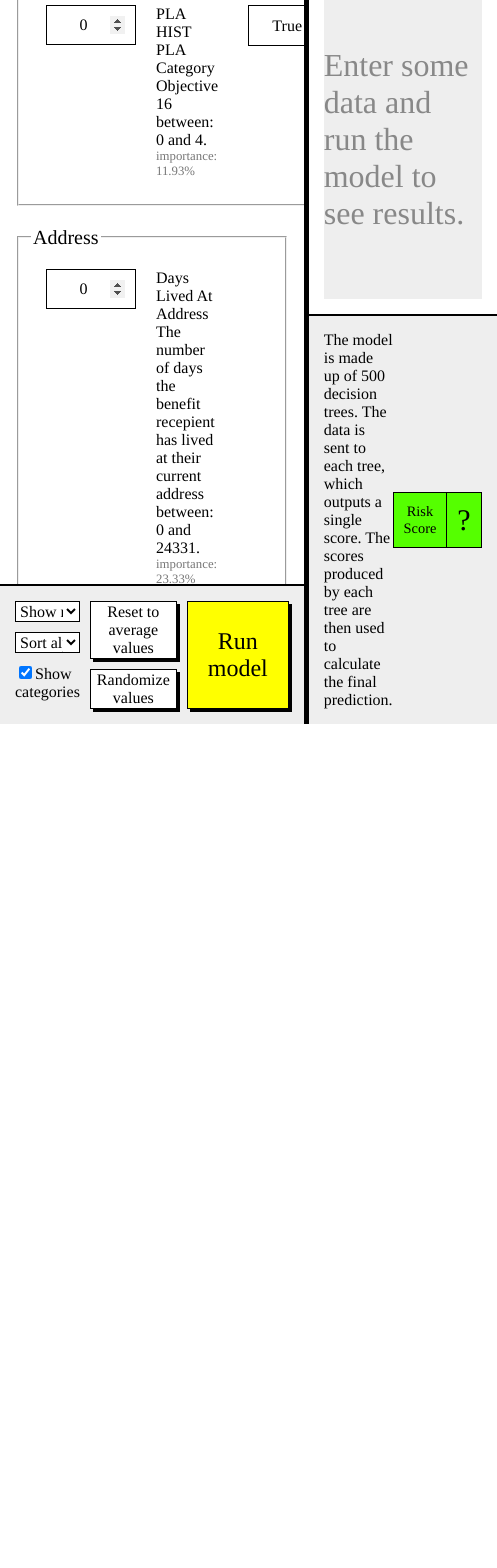
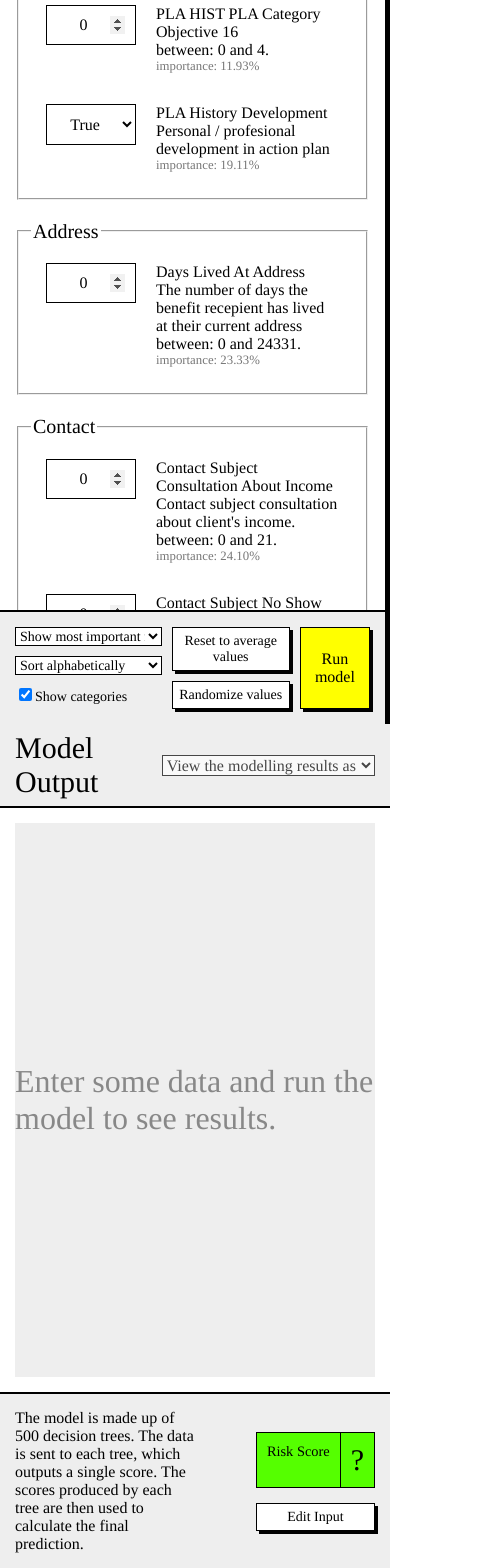
Before and after one commit to gheghi18/rotterdam-front, a Svelte app: page / in a window 390 px wide. Shown: the part 120-1688 px from the top of the page, 497 px wide, since content can reach past the window. Before the commit the page ends 844 px from the top, so only its background shows below. Built offline with nearby package versions, Linux system fonts and the light colour scheme.

Commit message:
basic mobile styles

```diff
--- a/src/App.svelte
+++ b/src/App.svelte
@@ -116,6 +116,7 @@
   }
 
   async function onSubmit(e) {
+    document.querySelectorAll('main section')[1].scrollIntoView({behavior: 'smooth'});
     loading = true;
     let data = { auth: AUTH, d: [$userFields] };
     let response = await fetch(APIURL, {
@@ -257,6 +258,7 @@
       <p class="tip">
         {t("model_description")}
       </p>
+      <div>
         <div class="score" style="background-color: hsl({100 - score * 100}, 100%, 50%)">
           <div class="score-label">{t("risk_score")}</div>
           <div class="score-value">
@@ -265,6 +267,12 @@
             {:else}
               {score > 0 ? score : "?"}
             {/if}
+          </div>
+        </div>
+        <div class="input-options edit-input">
+          <button on:click={() => {window.scrollTo({top: 0, left: 0, behavior: 'smooth'})}}>
+            {t("Edit Input")}
+          </button>
         </div>
       </div>
     </nav>
@@ -366,11 +374,6 @@
     box-shadow: 3px 3px 0px #000;
   }
 
-  .input-options button:hover {
-    /* background: #000; */
-    /* color: #fff; */
-  }
-
   .input-options button:active {
     position: relative;
     top: 2px;
@@ -466,4 +469,37 @@
     color: #888;
     background-color: #eee;
   }
+
+  .edit-input {
+    display: none;
+  }
+
+  @media (max-width: 900px) {
+    main {
+      grid-template-columns: 1fr;
+      height: 100vh;
+    }
+    .fields {
+      grid-template-columns: 1fr;
+    }
+    .edit-input {
+      display: block;
+    }
+    .input-options button {
+      padding: 5px;
+    }
+    .input-options select, .input-options button, .input-options {
+      font-size: 14px;
+      margin: 0;
+    }
+    .input-options .check-score {
+      padding: 5px;
+      font-size: 16px;
+    }
+    .input-options.edit-input {
+      margin-top: 15px;
+    }
+
+  }
+
 </style>
```
Lines whose indentation alone changed are shown as unchanged.
